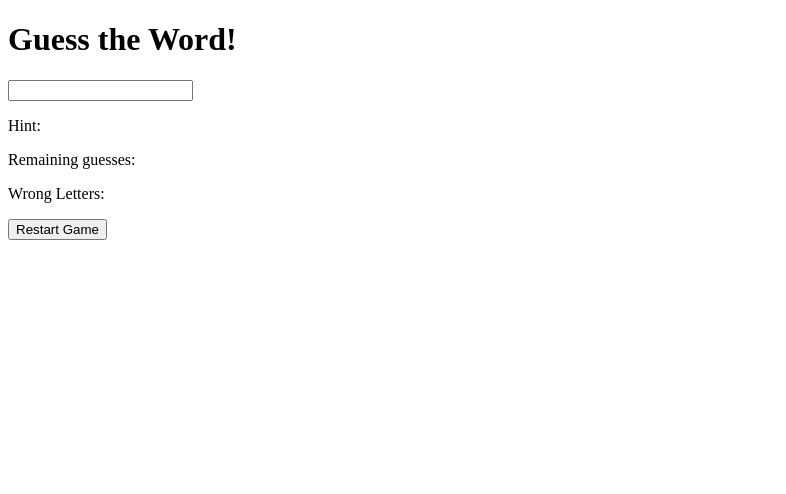
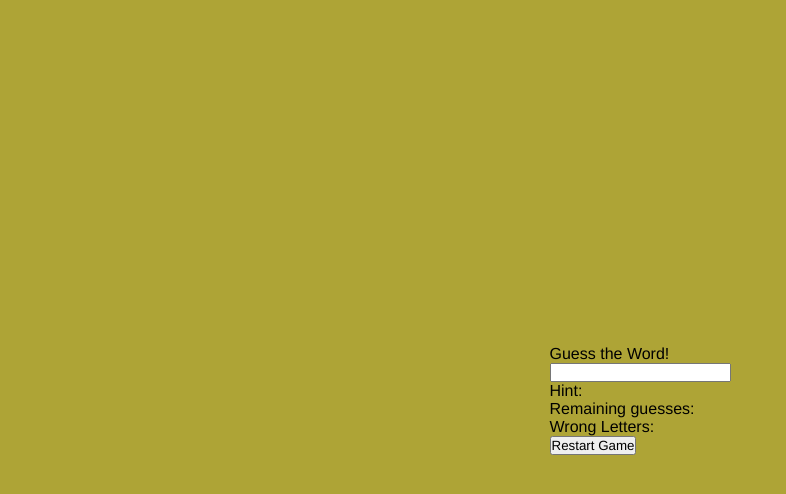
Before and after one commit to terrinmack/word-guess-game, a plain HTML site: page index.html in a window 1280 px wide. Shown: the whole page, without its empty margins (0-786 px from the left). Drawn offline with Linux system fonts and the light colour scheme.

Commit message:
edited css and html files

```diff
--- a/assets/css/style.css
+++ b/assets/css/style.css
@@ -0,0 +1,15 @@
+*{
+    margin: 0;
+    padding: 0;
+    box-sizing: border-box;
+    font-family: 'Franklin Gothic Medium', 'Arial Narrow', Arial, sans-serif;
+}
+
+body {
+    display: flex;
+    padding: 0 10px;
+    min-height: 100vh;
+    align-items: center;
+    justify-content: center;
+    background: rgb(174, 164, 54);
+}
--- a/index.html
+++ b/index.html
@@ -8,6 +8,7 @@
     <title>Word Guess Game</title>
 </head>
 <body>
+<div class="wrapper"
     <h1> Guess the Word!</h1>
     <div class="content">
         <input type="text" class="typing-input" maxlength="1">
@@ -19,7 +20,7 @@
         </div>
         <button class="reset-btn">Restart Game</button>
     </div>
-
+</div>
     <script src="./assets/js/script.js"></script>
 
 </body>
```
